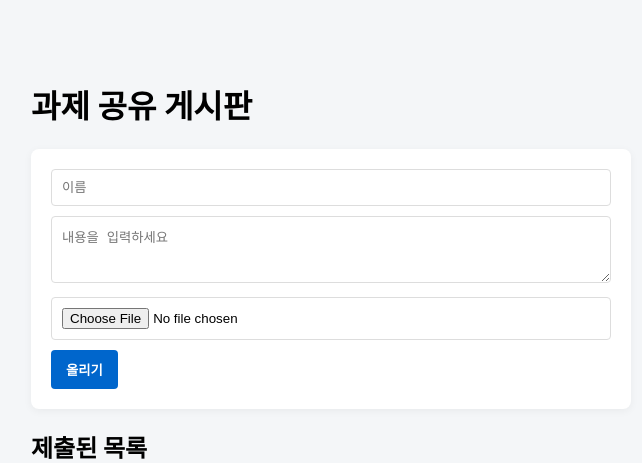
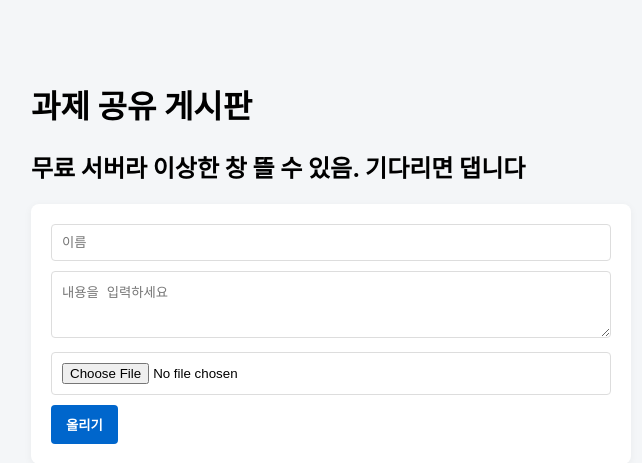
Before and after one commit to seungulx/assignment-board, a Flask app: page / in a window 1280 px wide. Shown: the top 463 px of the page, without its empty margins (309-951 px from the left). Run offline with Flask 3, Linux system fonts and the light colour scheme; data that the repository does not hold is empty; some libraries are stand-ins or nearby versions.

Commit message:
Update index.html

```diff
--- a/templates/index.html
+++ b/templates/index.html
@@ -40,7 +40,7 @@
 <body>
 
     <h1>과제 공유 게시판</h1>
-
+    <h2>무료 서버라 이상한 창 뜰 수 있음. 기다리면 댑니다</h2>
     <div class="box">
         <form method="POST" enctype="multipart/form-data">
             <input type="text" name="author" placeholder="이름" required>
```
